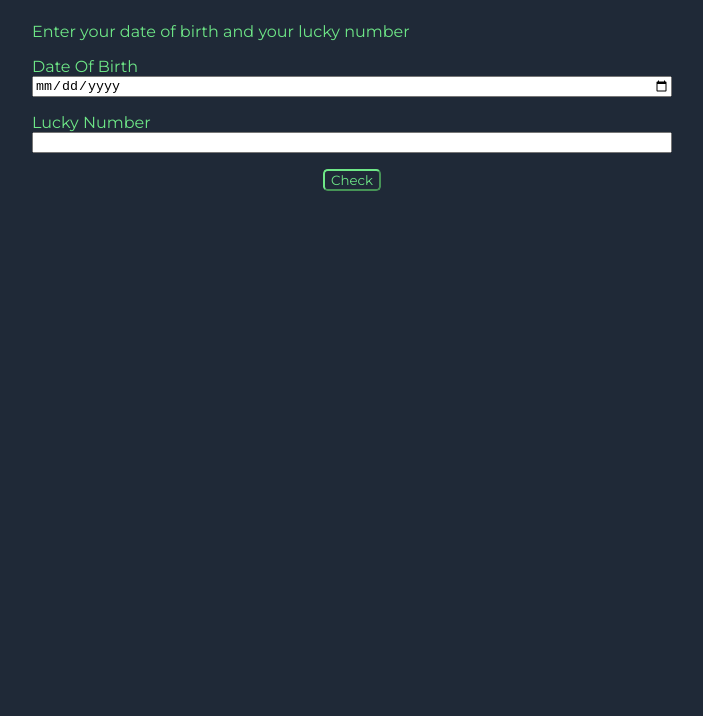
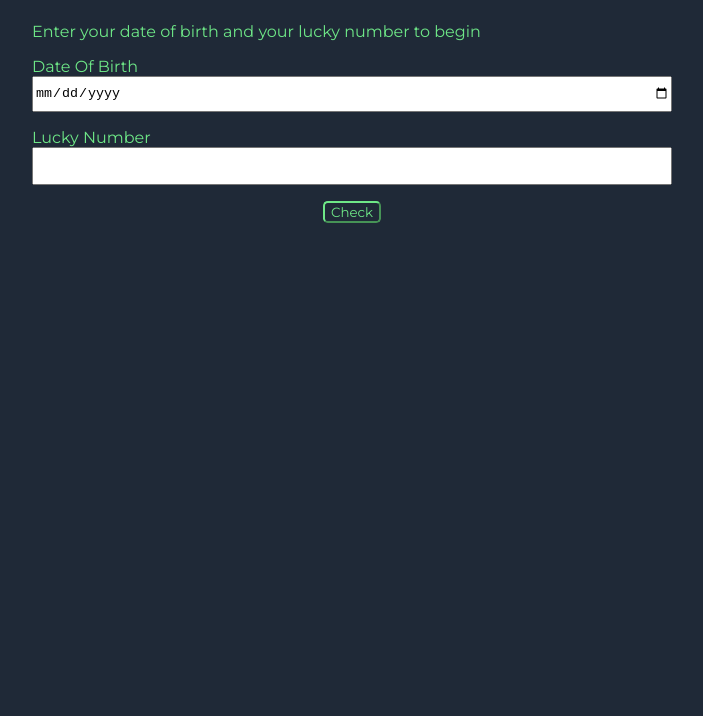
Before and after one commit to abutaher11/Birthday-luck, a plain HTML site: page index.html in a window 1280 px wide. Shown: the part 84-800 px from the top of the page, without its empty margins (288-991 px from the left). Drawn offline with Linux system fonts and the light colour scheme.

Commit message:
ui changes

```diff
--- a/index.html
+++ b/index.html
@@ -10,7 +10,7 @@
 <body>
     <div class="container">
         <h1 class="heading">Is Your Birthday Lucky?</h1>
-        <p class="description">Enter your date of birth and your lucky number</p>
+        <p class="description">Enter your date of birth and your lucky number to begin</p>
         <label for="birthday">Date Of Birth</label>
         <input id="birthday" type="date" />
         <label for="lucky-num">Lucky Number</label>
--- a/style.css
+++ b/style.css
@@ -28,6 +28,7 @@ body {
 
 input {
     margin-bottom: 1rem;
+    height: 2rem;
 }
 
 #check-btn {
```
Also changed, not shown: 1 other file.
